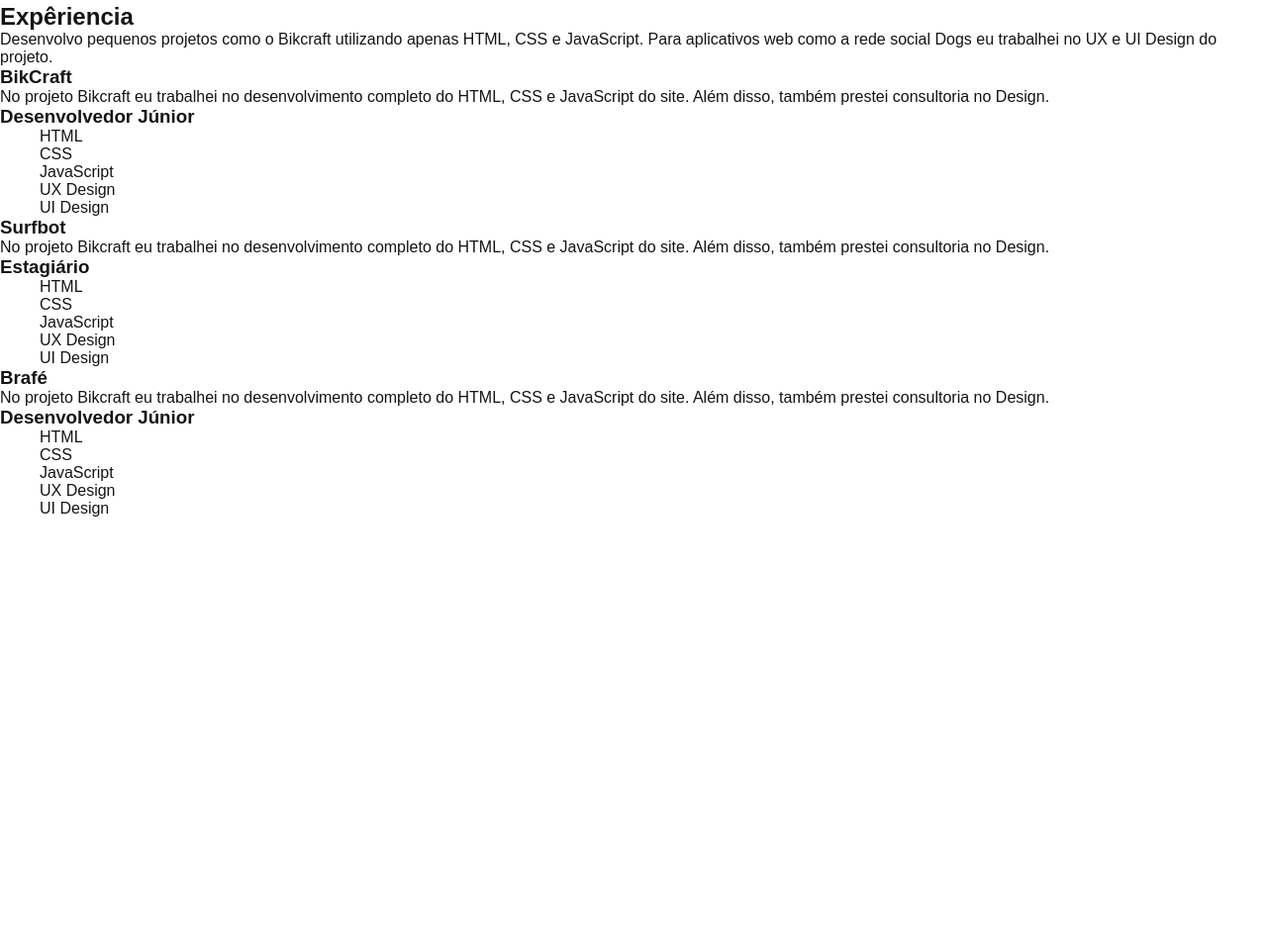
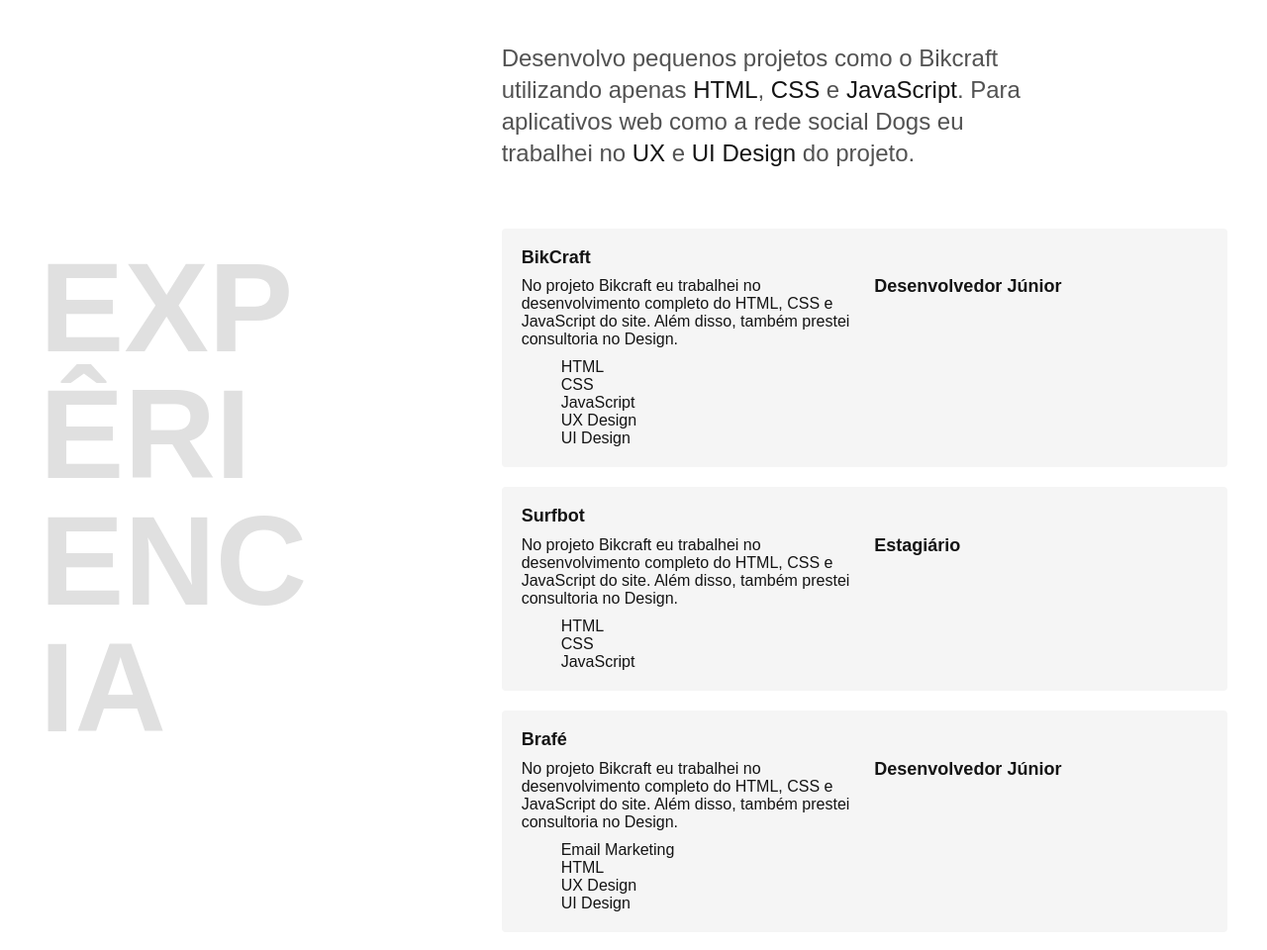
Before and after one commit to andrelcnunes2020/loboportfolio, a plain HTML site: page index.html in a window 1280 px wide. Shown: the part 730-1690 px from the top of the page at 99% size. Before the commit the page ends 1253 px from the top, so only its background shows below. Drawn offline with Linux system fonts and the light colour scheme.

Commit message:
complemento da section experiencia

```diff
--- /dev/null
+++ b/css/experiencia.css
@@ -0,0 +1,47 @@
+.experiencia {
+  max-width: 1200px;
+  padding: 40px 20px;
+  display: grid;
+  gap: 100px;
+  grid-template-columns: 1fr 2fr;
+  margin: 0 auto;
+  align-items: center;
+}
+
+.experiencia h2 {
+  font-size: 8rem;
+  color: #e0e0e0;
+  line-height: 1;
+  text-transform: uppercase;
+  word-break: break-all;
+  max-width: 4ch;
+}
+
+.experiencia-texto {
+  font-size: 1.5rem;
+  line-height: 1.33;
+  max-width: 40ch;
+  margin-bottom: 60px;
+  color: #525252;
+}
+
+.experiencia-empresas {
+  display: grid;
+  grid-template-columns: 1fr 1fr;
+  gap: 10px 20px;
+  padding: 20px;
+  background: #f5f5f5;
+  margin-bottom: 20px;
+  border-radius: 4px;
+  position: relative;
+}
+
+.experiencia-empresas h3 {
+  font-size: 1.125rem;
+  line-height: 1.1;
+  font-weight: bold;
+}
+
+.experiencia-empresas p {
+  grid-column: 1;
+}
--- a/css/style.css
+++ b/css/style.css
@@ -1,3 +1,4 @@
 @import url(global.css);
 @import url(header.css);
 @import url(main.css);
+@import url(experiencia.css);
--- a/index.html
+++ b/index.html
@@ -34,9 +34,9 @@
     </div>
   </main>
   <section class="experiencia">
-    <h1>Expêriencia</h1>
+    <h2>Expêriencia</h2>
     <div class="experiencia-container">
-      <p>Desenvolvo pequenos projetos como o Bikcraft utilizando apenas <span>HTML</span>, <span>CSS</span> e <span>JavaScript</span>. Para aplicativos web como a rede social Dogs eu trabalhei no <span>UX</span> e <span>UI Design</span> do projeto.</p>
+      <p class="experiencia-texto">Desenvolvo pequenos projetos como o Bikcraft utilizando apenas <span>HTML</span>, <span>CSS</span> e <span>JavaScript</span>. Para aplicativos web como a rede social Dogs eu trabalhei no <span>UX</span> e <span>UI Design</span> do projeto.</p>
       <div class="experiencia-empresas">
         <h3>BikCraft</h3>
         <p>No projeto Bikcraft eu trabalhei no desenvolvimento completo do HTML, CSS e JavaScript do site. Além disso, também prestei consultoria no Design.</p>
@@ -57,8 +57,6 @@
           <li>HTML</li>
           <li>CSS</li>
           <li>JavaScript</li>
-          <li>UX Design</li>
-          <li>UI Design</li>
         </ul>
       </div>
       <div class="experiencia-empresas">
@@ -66,9 +64,8 @@
         <p>No projeto Bikcraft eu trabalhei no desenvolvimento completo do HTML, CSS e JavaScript do site. Além disso, também prestei consultoria no Design.</p>
         <h3>Desenvolvedor Júnior</h3>
         <ul>
+          <li>Email Marketing</li>
           <li>HTML</li>
-          <li>CSS</li>
-          <li>JavaScript</li>
           <li>UX Design</li>
           <li>UI Design</li>
         </ul>
```
